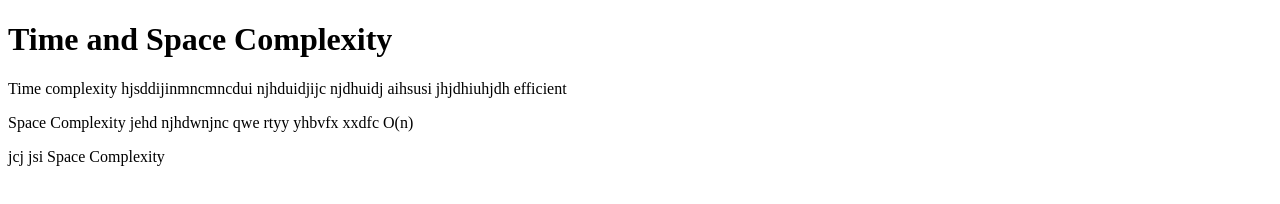
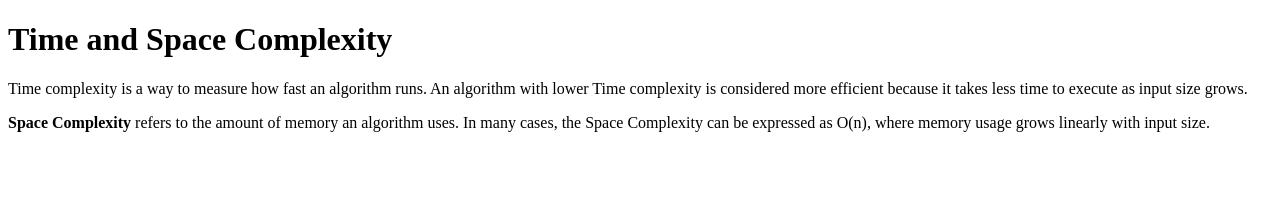
Before and after one commit to acciojob/time-and-space-complexity-mangal77102, a website: page main.html in a window 1280 px wide. Drawn offline with Linux system fonts and the light colour scheme.

Commit message:
created a submission

```diff
--- a/main.html
+++ b/main.html
@@ -1,19 +1,24 @@
 <!DOCTYPE html>
+<html lang="en">
+<head>
+    <meta charset="UTF-8">
+    <title>Time and Space Complexity</title>
+</head>
+<body>
 
-<html>
+    <h1>Time and Space Complexity</h1>
 
-<head>
-	<link rel="stylesheet" href="styles.css">
-</head>
+    <p>
+        Time complexity is a way to measure how fast an algorithm runs.
+        An algorithm with lower Time complexity is considered more efficient
+        because it takes less time to execute as input size grows.
+    </p>
 
-<body>
-	<!-- the entire body must be written by student -->
-    <script type="text/javascript" src="./script.js">
-</script>
-<h1>Time and Space Complexity</h1>
-	<p>Time complexity hjsddijinmncmncdui njhduidjijc njdhuidj aihsusi jhjdhiuhjdh efficient</p>
-	<p>Space Complexity jehd njhdwnjnc qwe rtyy yhbvfx xxdfc O(n)</p>
-	<p>jcj jsi Space Complexity</p>
+    <p>
+        <b>Space Complexity</b> refers to the amount of memory an algorithm uses.
+        In many cases, the Space Complexity can be expressed as O(n), where memory
+        usage grows linearly with input size.
+    </p>
+
 </body>
-
 </html>
```
